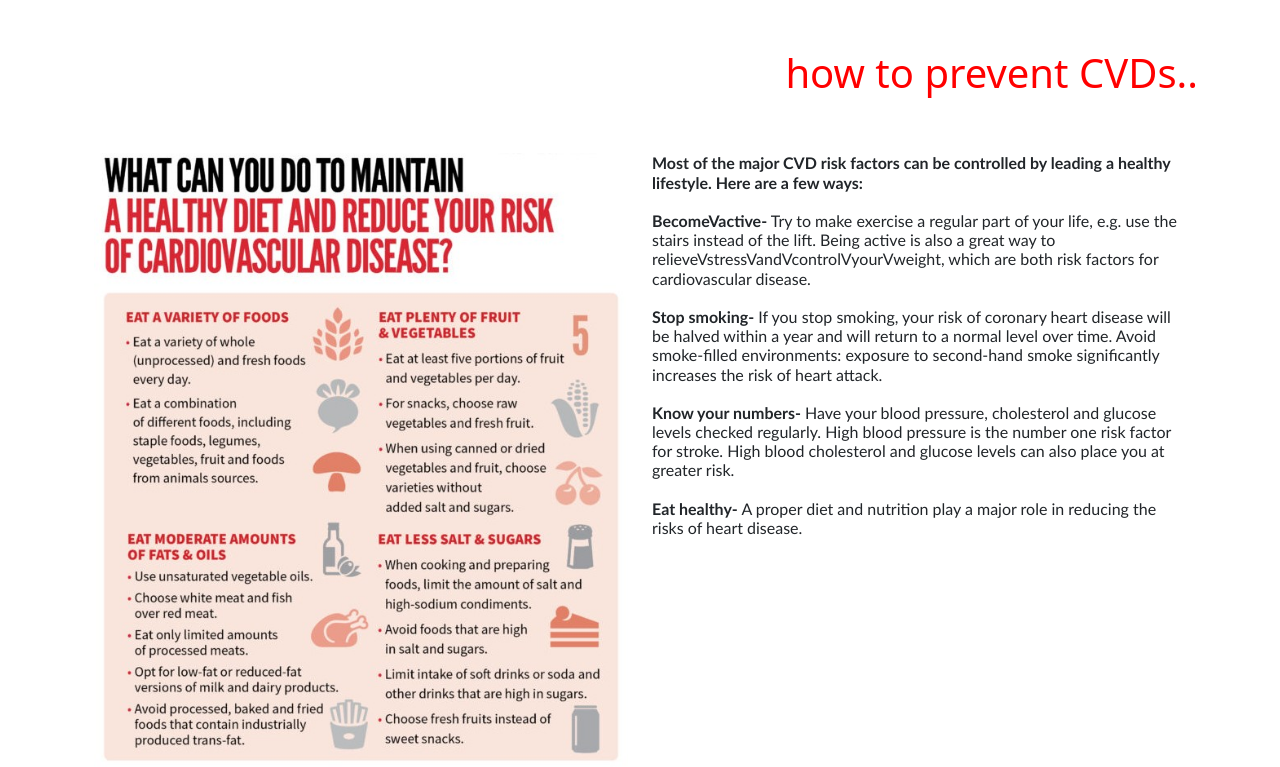
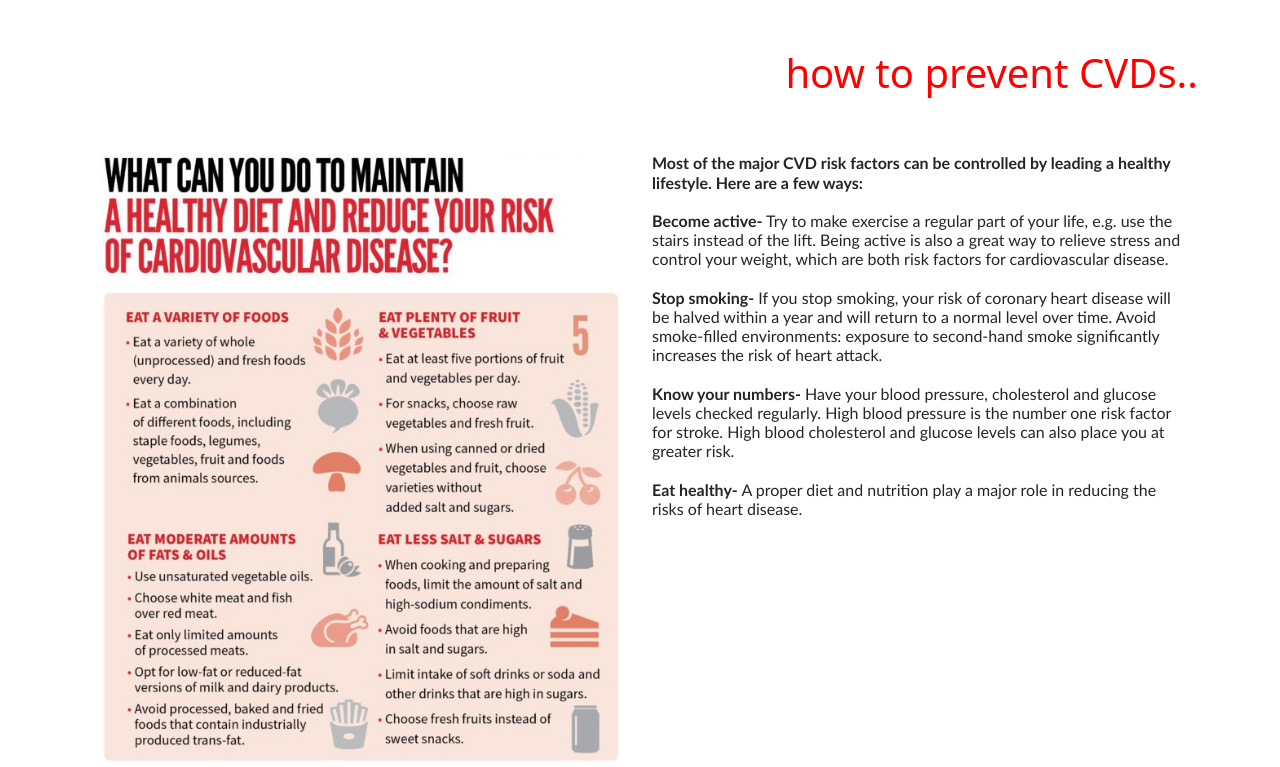
Before and after one commit to AsadNizami/Cardiocare, a Django app: page /info/ in a window 1280 px wide. Shown: the part 3177-3944 px from the top of the page. Run offline with Django 3.2, Linux system fonts and the light colour scheme; some libraries are stand-ins or nearby versions.

Commit message:
Update Info.html

```diff
--- a/info/templates/info/Info.html
+++ b/info/templates/info/Info.html
@@ -171,9 +171,9 @@ diseases can include:</b><br><br>
     <b>Most of the major CVD risk factors can be controlled by leading a
         healthy lifestyle. Here are a few ways:<br><br>
 
-        BecomeVactive-</b> Try to make exercise a regular part of your life, e.g.
+        Become active-</b> Try to make exercise a regular part of your life, e.g.
         use the stairs instead of the lift. Being active is also a great way to
-        relieveVstressVandVcontrolVyourVweight, which are both risk factors
+        relieve stress and control your weight, which are both risk factors
         for cardiovascular disease.<br><br>
 
         <b>Stop smoking-</b> If you stop smoking, your risk of coronary heart
```
